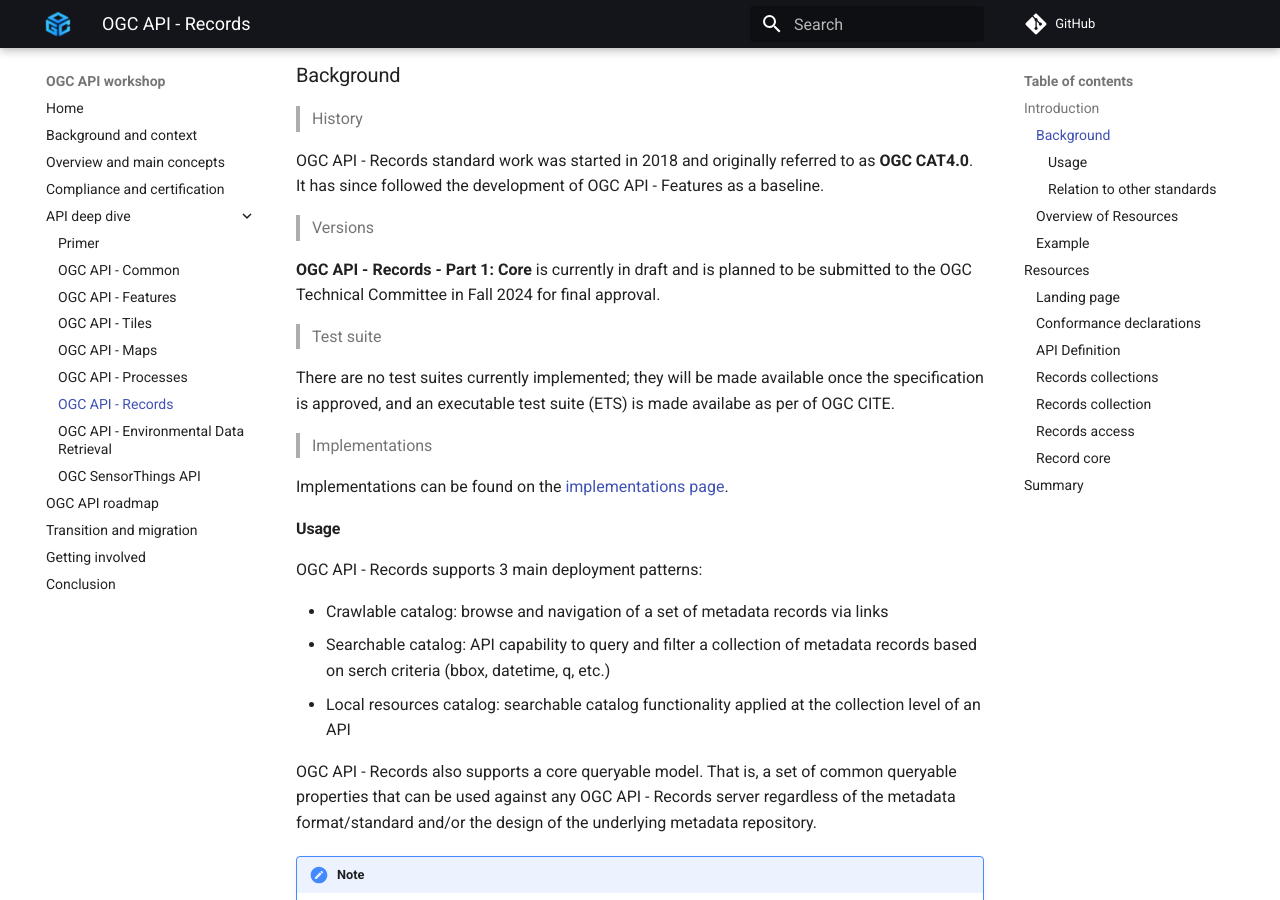
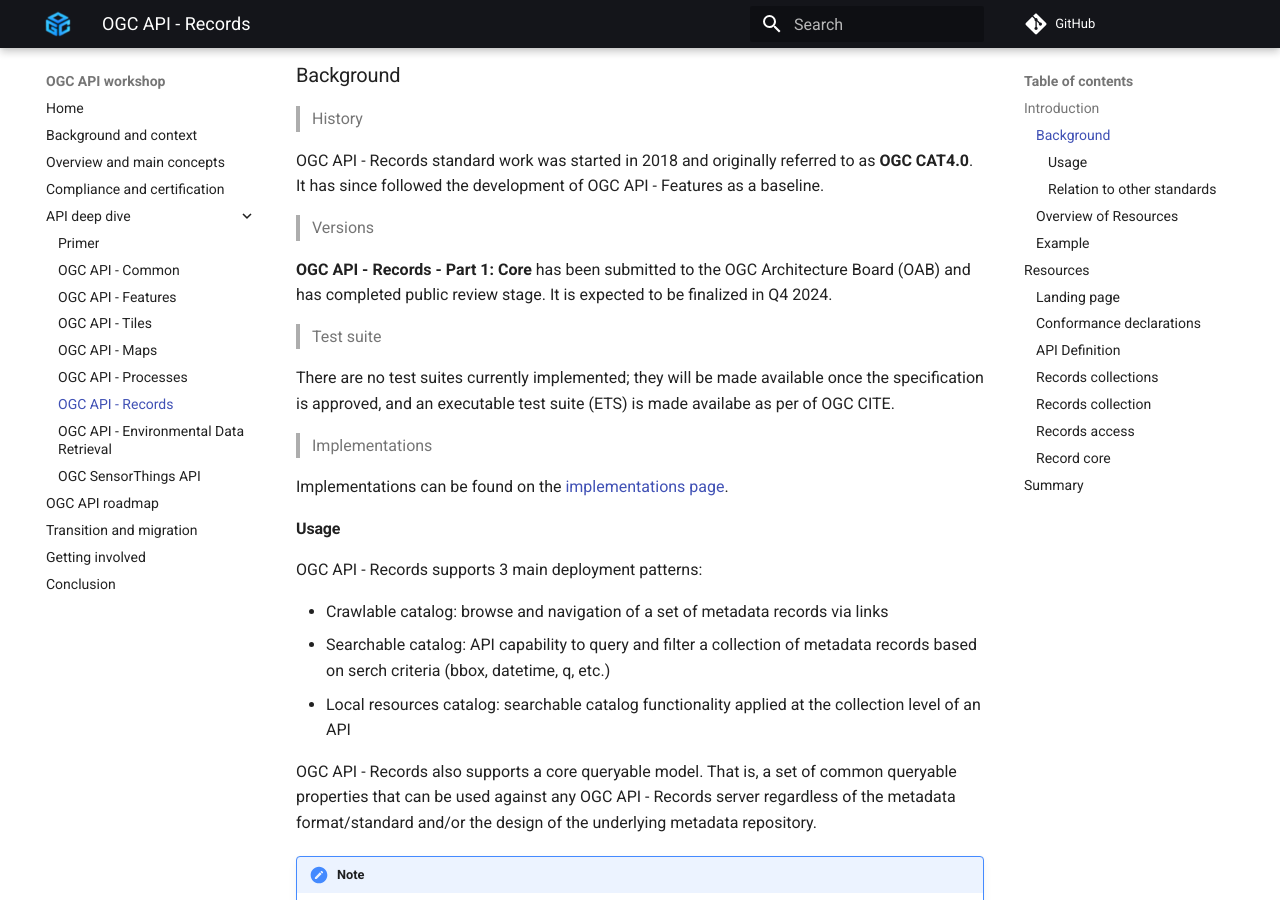
Before and after one commit to opengeospatial/ogcapi-workshop, an MkDocs documentation site: the page built from workshop/content/docs/api-deep-dive/records.md, in a window 1280 px wide and 900 px high, scrolled down 952 px. Built offline with MkDocs 1.6.1 and Material for MkDocs 9.7.7, drawn with Linux system fonts in a browser that asks for light colours; comment, search, counter and statistics services are not loaded.

Commit message:
Update Records status (#61)

```diff
--- a/workshop/content/docs/api-deep-dive/records.md
+++ b/workshop/content/docs/api-deep-dive/records.md
@@ -45,8 +45,8 @@ records will be specified in additional parts.
 
 > Versions
 
-  **OGC API - Records - Part 1: Core** is currently in draft and is planned to be
-  submitted to the OGC Technical Committee in Fall 2024 for final approval.
+  **OGC API - Records - Part 1: Core** has been submitted to the OGC Architecture Board (OAB)
+  and has completed public review stage. It is expected to be finalized in Q4 2024.
 
 > Test suite
 
```
